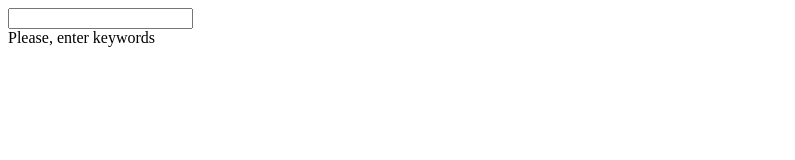
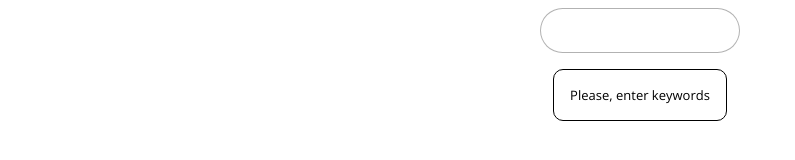
Before and after one commit to morevo/javascript-autosearch, a plain HTML site: page index.html in a window 1280 px wide. Shown: the whole page, without its empty margins (0-795 px from the left). Drawn offline with nearby package versions, Linux system fonts and the light colour scheme.

Commit message:
Finally result

```diff
--- a/index.html
+++ b/index.html
@@ -4,6 +4,71 @@
     <meta charset="UTF-8" />
     <meta http-equiv="X-UA-Compatible" content="IE=edge" />
     <meta name="viewport" content="width=device-width, initial-scale=1.0" />
+    <link
+      rel="stylesheet"
+      href="https://fonts.googleapis.com/css2?family=Open+Sans:wght@300;400;600;700&display=swap"
+    />
+
+    <style>
+      .body,
+      html {
+        font-family: "Open Sans", sans-serif;
+        padding: 0 6rem;
+      }
+      .book-search {
+        display: flex;
+        flex-direction: column;
+        align-items: center;
+        justify-content: center;
+      }
+
+      .book-search-input {
+        display: block;
+        width: 200px;
+
+        border: 1px solid rgba(0, 0, 0, 0.3);
+        border-radius: 27px;
+
+        padding: 0.5rem;
+
+        transition: all 0.3s ease;
+
+        font-family: inherit;
+
+        font-size: 1.2rem;
+        font-weight: 400;
+        line-height: 1.2rem;
+        color: black;
+      }
+
+      .book-search-input:hover {
+        border: 1px solid rgba(0, 0, 0, 0.7);
+      }
+
+      .book-search-input:focus {
+        outline: none;
+        border: 1px solid rgba(0, 0, 0, 0.7);
+      }
+
+      .book-search-input::placeholder {
+        transition: all 0.2s ease;
+        color: gray;
+      }
+
+      .book-search-input:focus::placeholder {
+        color: black;
+        transform: translateY(-13px);
+      }
+
+      .book-search-result {
+        margin-top: 1rem;
+        border: 1px solid black;
+        border-radius: 10px;
+        padding: 1rem;
+
+        font-size: 13px;
+      }
+    </style>
     <title>Auto-search</title>
   </head>
   <body>
```
